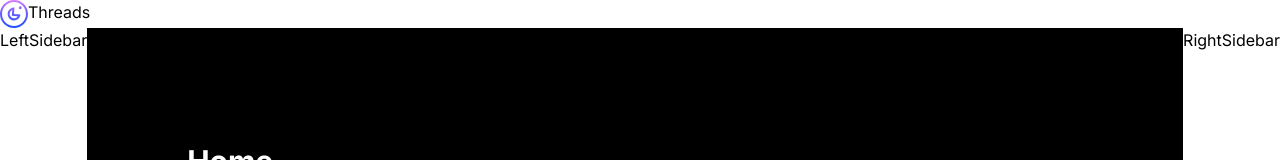
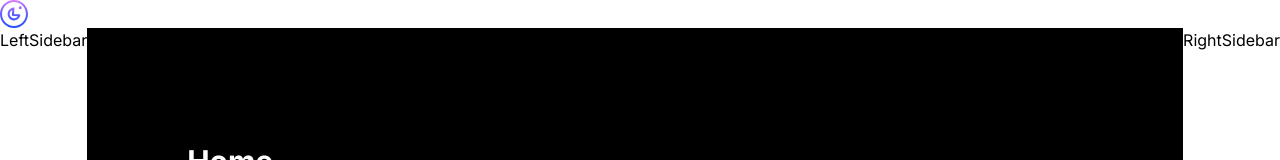
Before and after one commit to MMH576/threads, a Next.js app: page / in a window 1280 px wide. Shown: the top 160 px of the page. Built offline with nearby package versions, Linux system fonts and the light colour scheme.

Commit message:
blank commit

```diff
--- a/Components/shared/Topbar.tsx
+++ b/Components/shared/Topbar.tsx
@@ -7,7 +7,7 @@
         <nav className="topbar">
             <Link href="/" className="flex items-center gap-4">
                 <Image src="/assets/logo.svg" alt="logo" width={28} height={28} />
-                <p className="text-heading3-bold text-light-1 max-xs:hidden">Threads</p>
+                <p className="text-heading3-bold text-light-1 max-xs:hidden"></p>
             </Link>
         </nav>
     )
```
